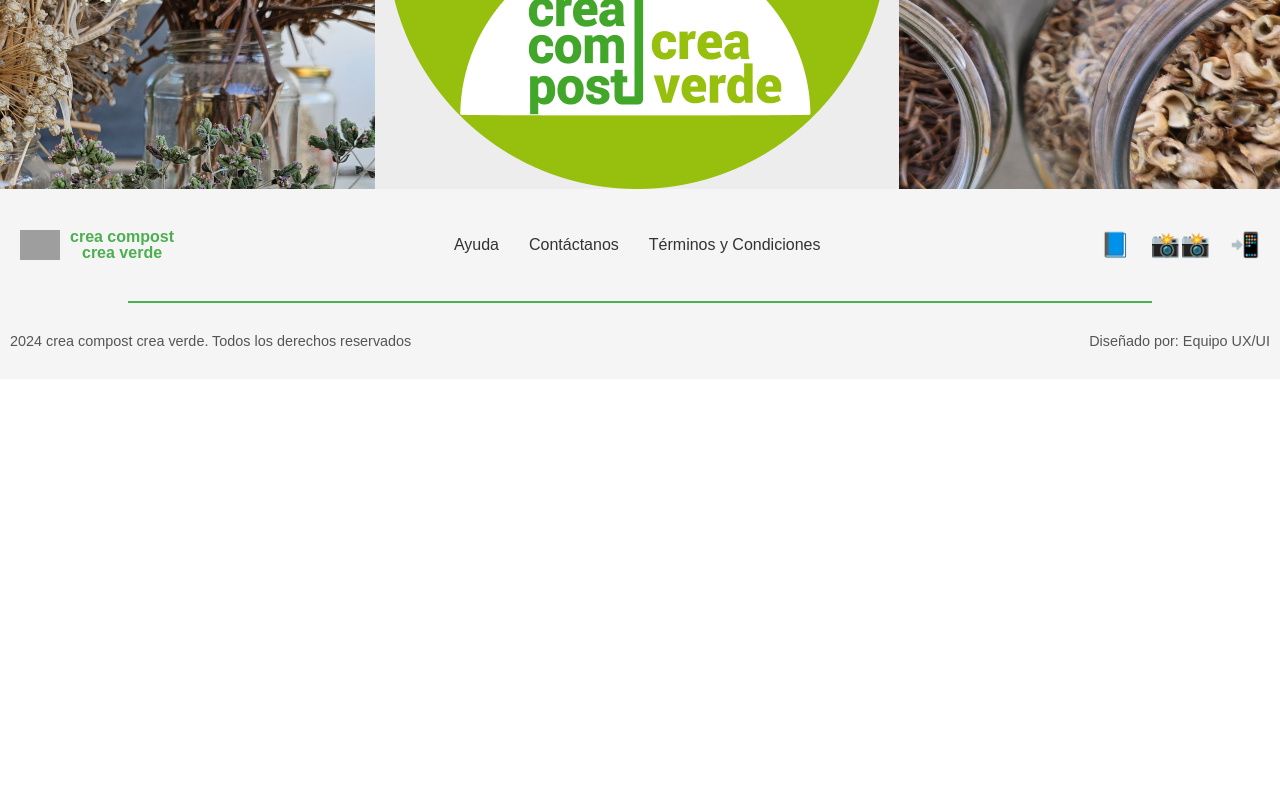
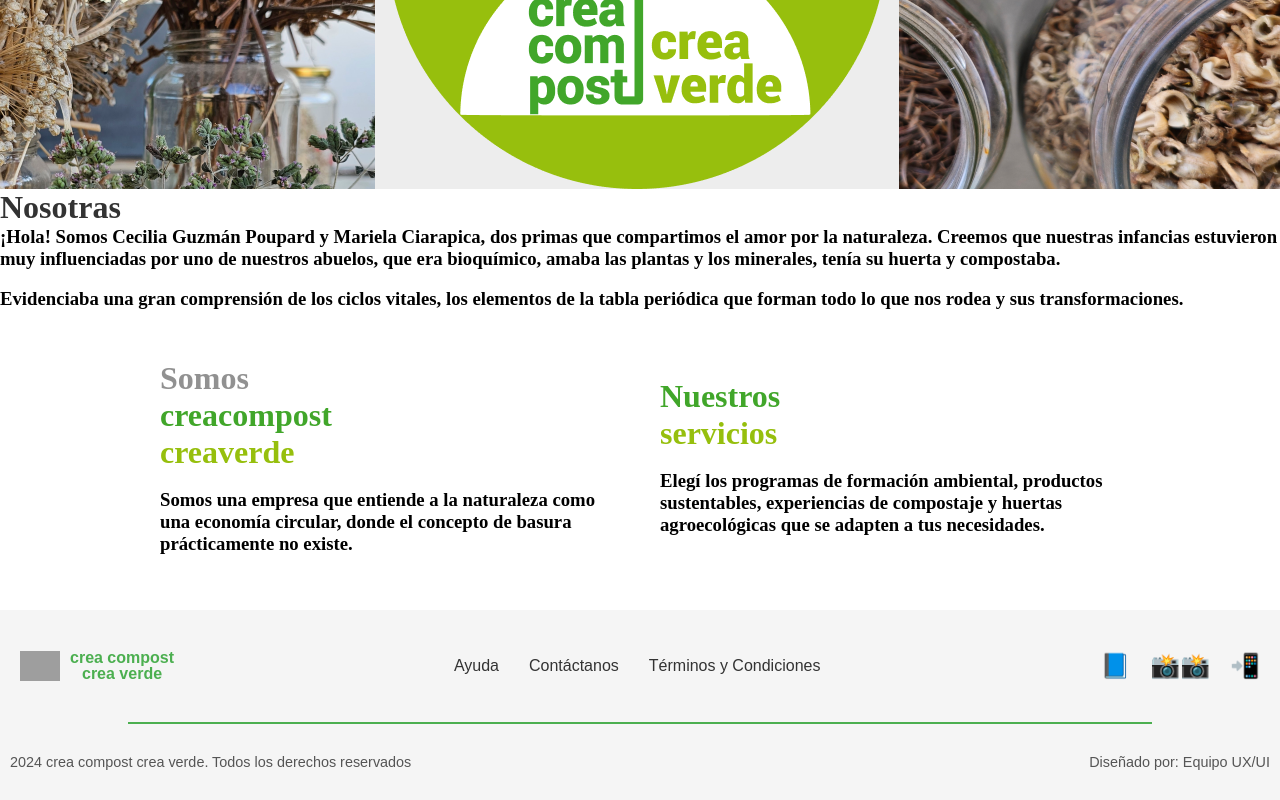
Before and after one commit to HernanPons/CreaCompost, a React (Vite) app: page / in a window 1280 px wide. Shown: the part 1519-2319 px from the top of the page. Before the commit the page ends 1898 px from the top, so only its background shows below. Built offline with nearby package versions, Linux system fonts and the light colour scheme; grey boxes are pictures that could not be loaded; a web font is replaced by a local one.

Commit message:
Nosotras

```diff
--- a/src/Components/NavBar/Routes/AppRputer.jsx
+++ b/src/Components/NavBar/Routes/AppRputer.jsx
@@ -5,6 +5,7 @@ import Footer from '../Footer/Footer';
 import Inicio from '../../../Pages/Inicio/Inicio'
 import QuienesSomos from '../../../Pages/QuienesSomos/QuienesSomos'
 import SegundoCarousel from '../../../Pages/SegundoCarousel/segundoCarousel'
+import Nosotras from '../../../Pages/Nosotras/Nosotras'
 
 export const AppRouter = () => {
     return (
@@ -15,7 +16,7 @@ export const AppRouter = () => {
             <Inicio />
             <QuienesSomos />
             <SegundoCarousel />
-
+            <Nosotras />
 
 
             <Footer />
--- /dev/null
+++ b/src/Pages/Nosotras/Nosotras.jsx
@@ -0,0 +1,40 @@
+import React from 'react'
+import './Nosotras.css'
+
+const Nosotras = () => {
+  return (
+    <div>
+
+        <div>
+            <h1>Nosotras</h1>
+            <h3>
+                ¡Hola! Somos Cecilia Guzmán Poupard y Mariela Ciarapica, dos primas que compartimos el amor por la naturaleza. Creemos que nuestras infancias estuvieron muy influenciadas por uno de nuestros abuelos, que era bioquímico, amaba las plantas y los minerales, tenía su huerta y compostaba.
+            </h3>
+            <br />
+            <h3>
+                Evidenciaba una gran comprensión de los ciclos vitales, los elementos de la tabla periódica que forman todo lo que nos rodea y sus transformaciones.
+            </h3>
+        </div>
+
+        <div className='quienesContainer' id='quienes-somos'>
+            <div className='primerTexto'>
+                <h1 className='text-gray'>Somos</h1>
+                <h1 className='text-green'>creacompost</h1>
+                <h1 className='text-green2'>creaverde</h1>
+                <br />
+                <h3>Somos una empresa que entiende a la naturaleza como una  economía circular, donde el concepto de basura prácticamente no existe.</h3>
+            </div>
+
+            <div className='segundoTexto'>
+                <br />
+                <h1 className='text-green'>Nuestros</h1>
+                <h1 className='text-green2'>servicios</h1>
+                <br />
+                <h3>Elegí los programas de formación ambiental, productos sustentables, experiencias de compostaje y huertas agroecológicas que se adapten a tus necesidades.</h3>
+            </div>
+        </div>
+    </div>
+  )
+}
+
+export default Nosotras
```
Also changed, not shown: src/Pages/Nosotras/Nosotras.css (added).
